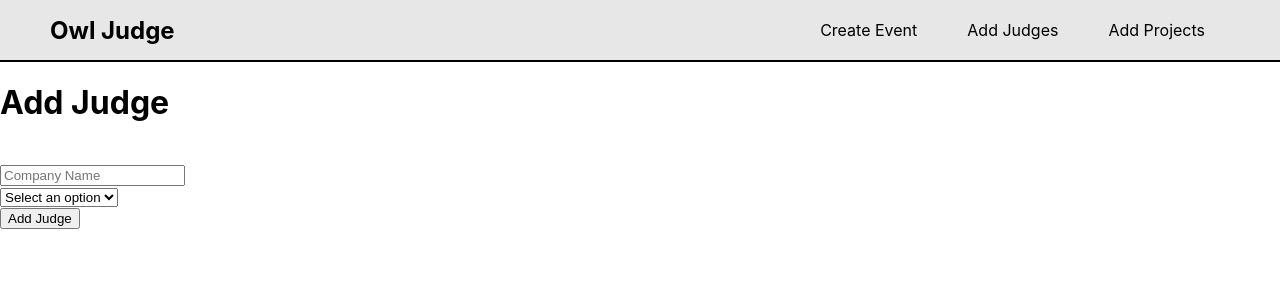
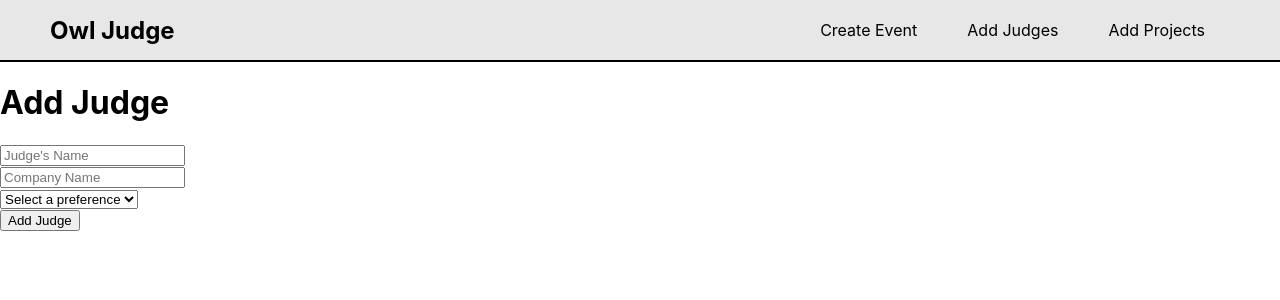
Before and after one commit to Haktan8/Owl-Judge, a React (Create React App) app in the folder owl-judge/client/: page /admin/add-judges in a window 1280 px wide. Shown: the top 300 px of the page. Built offline with nearby package versions, Linux system fonts and the light colour scheme.

Commit message:
Added logs to test output

```diff
--- a/owl-judge/client/src/pages/AddJudges.jsx
+++ b/owl-judge/client/src/pages/AddJudges.jsx
@@ -9,7 +9,7 @@ const AddJudges = () => {
   return (
     <div className="add-judge-container">
       <h1>Add Judge</h1>
-      <nput placeholder="Judge's Name" onChange={
+      <input placeholder="Judge's Name" onChange={
         (e) => setJudgeName(e.target.value)
       }/><br />
       <input placeholder="Company Name" onChange={
@@ -18,14 +18,15 @@ const AddJudges = () => {
       <select value={preference} onChange={
         (e) => setPreference(e.target.value)
       }>
-        <option value="Pref 1">Select an option</option>
-        <option value="Pref 2">Option 1</option>
-        <option value="Pref 3">Option 2</option>
-        <option value="Pref 4">Option 3</option>
+        <option value="">Select a preference</option>
+        <option value="Pref 1">Preference 1</option>
+        <option value="Pref 2">Preference 2</option>
+        <option value="Pref 3">Preference 3</option>
       </select><br />
       <button onClick={
         () => {
-          //Insert push request
+          //Replace with post request
+          console.log({judgeName}, {companyName}, {preference})
         }
       }>Add Judge</button>
     </div>
--- a/owl-judge/client/src/pages/CreateEvent.jsx
+++ b/owl-judge/client/src/pages/CreateEvent.jsx
@@ -28,7 +28,8 @@ const CreateEvent = () => {
       }/>
       <button onClick={
         () => {
-          //Insert push request to db
+          //Replace with post request
+          console.log({title}, {startDate}, {startTime}, {endDate}, {endTime})
         }
       }>Add Event</button>
     </div>
```
